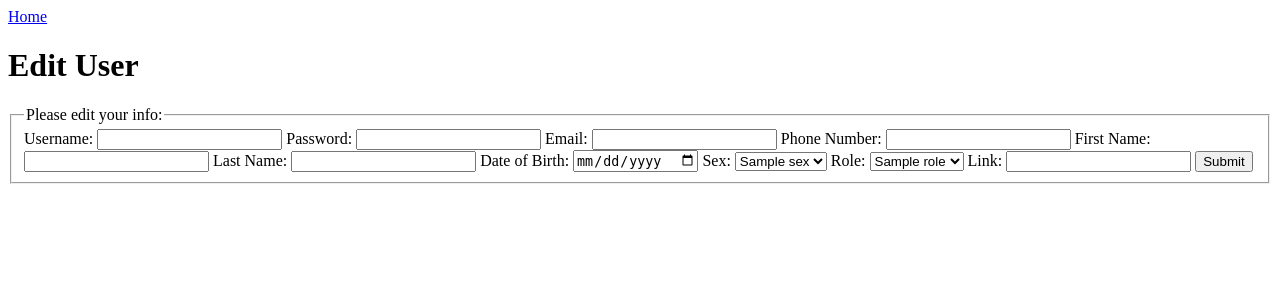
After one commit to MonkeySee-MonkeyDo/GameDevPlatform, a Flask app: template main_app/templates/edit.html in a window 1280 px wide. The commit adds this page. Shown: the top 300 px of the page. Run offline with Flask 2, Linux system fonts and the light colour scheme; the template is opened without the code that fills it: most values are stand-ins (such as "Sample title", 1, 10 or a date in 2020).

Commit message:
add edit page/route and fix forms

```diff
--- /dev/null
+++ b/main_app/templates/edit.html
@@ -0,0 +1,62 @@
+{% extends "base.html" %}
+{% block title %}Edit User{% endblock title %}
+{% block content %}
+<main>
+    <h1>Edit User</h1>
+    <form enctype="multipart/form-data" method="POST">
+        <fieldset>
+            <legend>Please edit your info:</legend>
+
+            <label>
+                Username:
+                <input type="text" name="username" value="{{ user.username }}">
+            </label>
+            <label>
+                Password:
+                <input type="password" name="password" value="{{ user.password }}">
+            </label>
+            <label>
+                Email:
+                <input type="email" name="email" value="{{ user.email }}">
+            </label>
+            <label>
+                Phone Number:
+                <input type="tel" name="phone_number" value="{{ user.phone_number }}">
+            </label>
+            <label>
+                First Name:
+                <input type="text" name="first_name" value="{{ user.first_name }}">
+            </label>
+            <label>
+                Last Name:
+                <input type="text" name="last_name" value="{{ user.last_name }}">
+            </label>
+            <label>
+                Date of Birth:
+                <input type="date" name="dob" value="{{ user.dob }}">
+            </label>
+            <label>
+                Sex:
+                <select name="sex">
+                    {% for sex in sexes %}
+                    <option value="{{ sex[0] }}" {% if user.sex == sex[0] %}selected{% endif %}>{{ sex[1] }}</option>
+                    {% endfor %}
+                </select>
+            </label>
+            <label>
+                Role:
+                <select name="role">
+                    {% for role in roles %}
+                    <option value="{{ role[0] }}" {% if user.role == role[0] %}selected{% endif %}>{{ role[1] }}</option>
+                    {% endfor %}
+                </select>
+            </label>
+            <label>
+                Link:
+                <input type="url" name="link" value="{{ user.links[0] }}">
+            </label>
+            <input type="submit" class="submit" value="Submit">
+        </fieldset>
+    </form>
+</main>
+{% endblock content %}
--- a/main_app/templates/user.html
+++ b/main_app/templates/user.html
@@ -19,5 +19,6 @@
             {% endfor %}
         </ul>
     </p>
+    <p><a href="/edit/{{ user._id }}">EDIT</a></p>
 </main>
 {% endblock content %}
```
Also changed, not shown: main_app/routes.py (+28 -2 lines), main_app/templates/create.html (+7 -8 lines).
